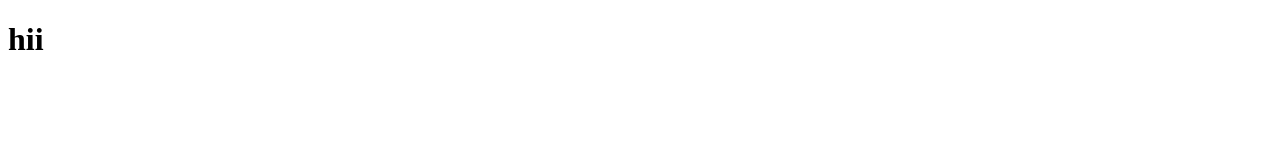
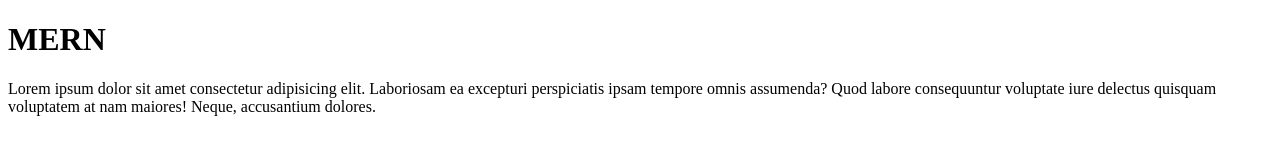
Before and after one commit to srimathi2005-d/firsthtml, a plain HTML site: page index.html in a window 1280 px wide. Drawn offline with Linux system fonts and the light colour scheme.

Commit message:
second commit

```diff
--- a/index.html
+++ b/index.html
@@ -7,7 +7,11 @@
 </head>
 <body>
     <h1>
-        hii
+        MERN
     </h1>
+    <p>
+    Lorem ipsum dolor sit amet consectetur adipisicing elit. Laboriosam ea excepturi perspiciatis ipsam tempore omnis assumenda?
+    Quod labore consequuntur voluptate iure delectus quisquam voluptatem at nam maiores! Neque, accusantium dolores.
+    </p>
 </body>
 </html>
```
